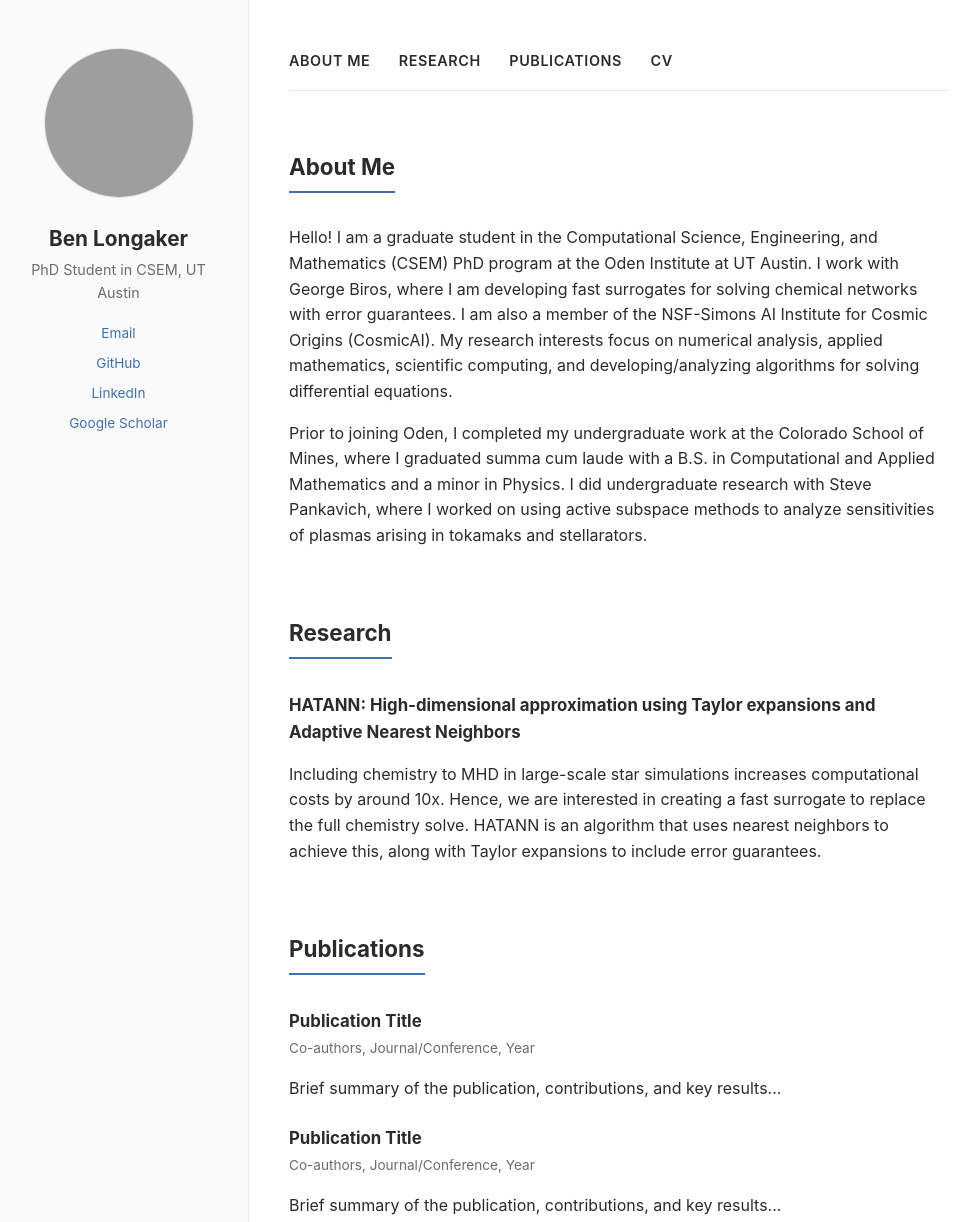
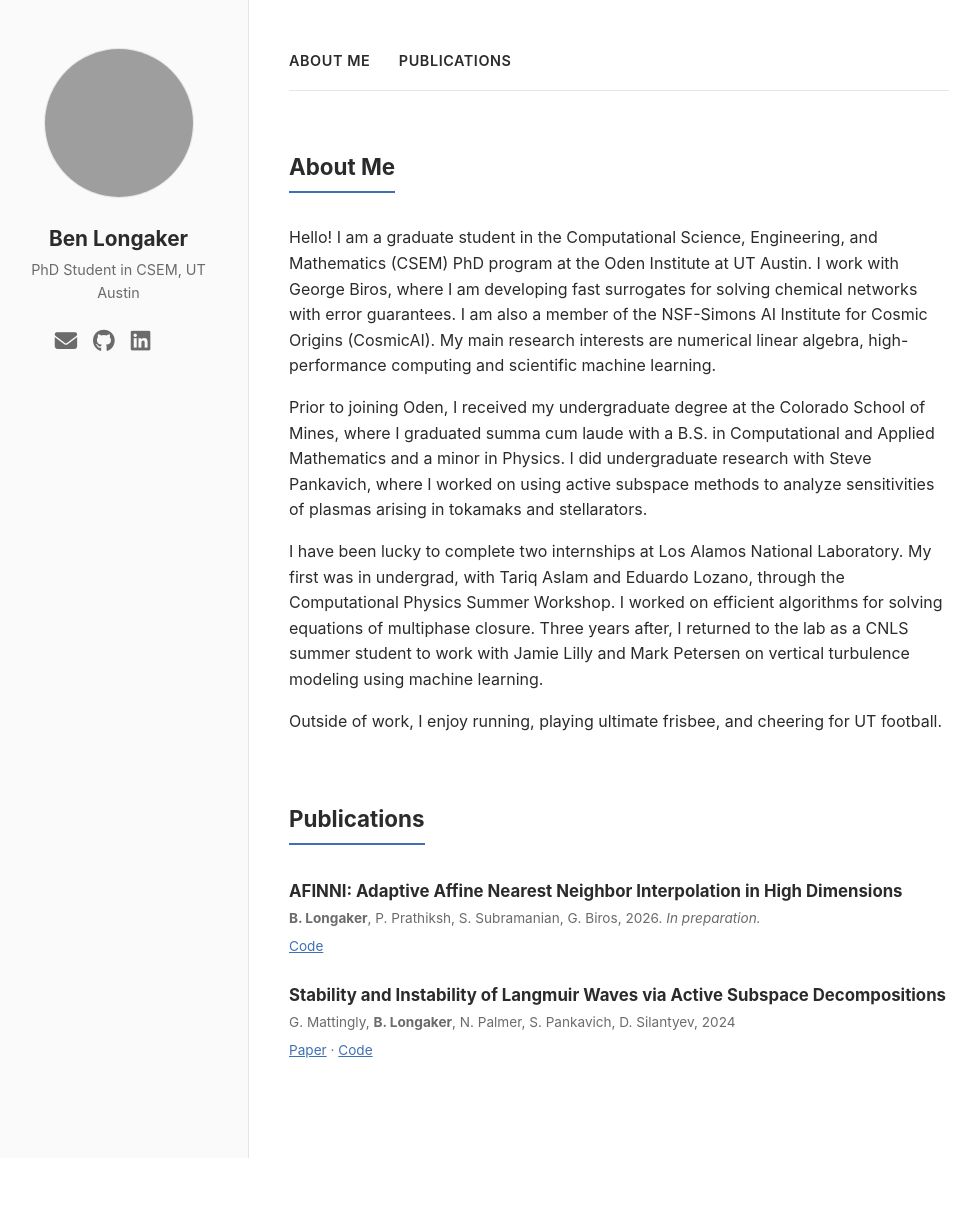
Before and after one commit to blongaker/blongaker.github.io, a plain HTML site: page index.html in a window 1280 px wide. Shown: the top 1222 px of the page, without its empty margins (151-1131 px from the left). After the commit the page ends 1158 px from the top, so only its background shows below. Drawn offline with Linux system fonts and the light colour scheme; grey boxes are pictures that could not be loaded; some icons are missing.

Commit message:
Website update

```diff
--- a/index.html
+++ b/index.html
@@ -5,7 +5,9 @@
   <meta charset="UTF-8">
   <meta name="viewport" content="width=device-width, initial-scale=1.0">
   <title>Ben Longaker</title>
-  <link rel="stylesheet" href="style.css">
+  <link rel="stylesheet" href="https://cdnjs.cloudflare.com/ajax/libs/font-awesome/6.5.1/css/all.min.css">
+  <link rel="stylesheet" href="https://cdnjs.cloudflare.com/ajax/libs/academicons/1.9.4/css/academicons.min.css">
+  <link rel="stylesheet" href="style.css?v=2">
 </head>
 
 <body>
@@ -20,10 +22,11 @@
       <p class="tagline">PhD Student in CSEM, UT Austin</p>
 
       <ul class="social-links">
-        <li><a href="mailto:blongaker@utexas.edu">Email</a></li>
-        <li><a href="https://github.com/blongaker">GitHub</a></li>
-        <li><a href="https://www.linkedin.com/in/ben-longaker">LinkedIn</a></li>
-        <li><a href="https://scholar.google.com/citations?user=sX0FjrwAAAAJ&hl=en">Google Scholar</a></li>
+        <li><a href="mailto:blongaker@utexas.edu" aria-label="Email" title="Email"><i class="fa-solid fa-envelope"></i></a></li>
+        <li><a href="https://github.com/blongaker" aria-label="GitHub" title="GitHub"><i class="fa-brands fa-github"></i></a></li>
+        <li><a href="https://www.linkedin.com/in/ben-longaker" aria-label="LinkedIn" title="LinkedIn"><i class="fa-brands fa-linkedin"></i></a></li>
+        <li><a href="https://scholar.google.com/citations?user=sX0FjrwAAAAJ&hl=en" aria-label="Google Scholar" title="Google Scholar"><i class="ai ai-google-scholar"></i></a></li>
+        <li><a href="Ben_Longaker_CV.pdf" aria-label="CV" title="CV"><i class="ai ai-cv"></i></a></li>
       </ul>
     </aside>
 
@@ -32,9 +35,7 @@
 
       <nav class="masthead">
         <a href="#about">About Me</a>
-        <a href="#research">Research</a>
         <a href="#publications">Publications</a>
-        <a href="#cv">CV</a>
       </nav>
 
       <section id="about">
@@ -44,50 +45,41 @@
           at the
           Oden Institute at UT Austin. I work with George Biros, where I am developing fast surrogates for solving
           chemical networks with error guarantees.
-          I am also a member of the NSF-Simons AI Institute for Cosmic Origins (CosmicAI). My research interests focus
-          on numerical
-          analysis, applied mathematics, scientific computing, and developing/analyzing algorithms for solving
-          differential equations.
+          I am also a member of the NSF-Simons AI Institute for Cosmic Origins (CosmicAI).
+          My main research interests are numerical linear algebra, high-performance computing and scientific machine learning.
         </p>
 
         <p>
-          Prior to joining Oden, I completed my undergraduate work at the Colorado School of Mines,
+          Prior to joining Oden, I received my undergraduate degree at the Colorado School of Mines,
           where I graduated summa cum laude with a B.S. in Computational and Applied Mathematics and a minor in Physics.
           I did undergraduate research with Steve Pankavich, where I worked on using active subspace
           methods to analyze sensitivities of plasmas arising in tokamaks and stellarators.
         </p>
-      </section>
 
-      <section id="research">
-        <h2>Research</h2>
-        <div class="entry">
-          <h3>HATANN: High-dimensional approximation using Taylor expansions and Adaptive Nearest Neighbors</h3>
-          <p>
-            Including chemistry to MHD in large-scale star simulations increases computational costs by around 10x.
-            Hence, we are interested in creating a fast surrogate to replace the full chemistry solve.
-            HATANN is an algorithm that uses nearest neighbors to achieve this, along with Taylor expansions to include
-            error guarantees.
-          </p>
-        </div>
+        <p>
+          I have been lucky to complete two internships at Los Alamos National Laboratory.
+          My first was in undergrad, with Tariq Aslam and Eduardo Lozano, through the Computational Physics Summer Workshop.
+          I worked on efficient algorithms for solving equations of multiphase closure.
+          Three years after, I returned to the lab as a CNLS summer student to work with Jamie Lilly and Mark Petersen on vertical turbulence modeling using machine learning.
+        </p>
+
+        <p>
+          Outside of work, I enjoy running, playing ultimate frisbee, and cheering for UT football.
+        </p>
       </section>
 
       <section id="publications">
         <h2>Publications</h2>
         <div class="entry">
-          <h3>Publication Title</h3>
-          <p class="meta">Co-authors, Journal/Conference, Year</p>
-          <p>Brief summary of the publication, contributions, and key results...</p>
+          <h3>AFINNI: Adaptive Affine Nearest Neighbor Interpolation in High Dimensions</h3>
+          <p class="meta"><strong>B. Longaker</strong>, P. Prathiksh, S. Subramanian, G. Biros, 2026. <i>In preparation.</i></p>
+          <p class="meta"><a href="https://github.com/ut-padas/affini">Code</a></p>
         </div>
         <div class="entry">
-          <h3>Publication Title</h3>
-          <p class="meta">Co-authors, Journal/Conference, Year</p>
-          <p>Brief summary of the publication, contributions, and key results...</p>
+          <h3>Stability and Instability of Langmuir Waves via Active Subspace Decompositions</h3>
+          <p class="meta">G. Mattingly, <strong>B. Longaker</strong>, N. Palmer, S. Pankavich, D. Silantyev, 2024</p>
+          <p class="meta"><a href="https://doi.org/10.1063/5.0245085">Paper</a> · <a href="https://github.com/gracecmatt/Plasma_Instabilities">Code</a></p>
         </div>
-      </section>
-
-      <section id="cv">
-        <h2>Curriculum Vitae</h2>
-        <p><a href="cv.pdf">Download CV (PDF)</a></p>
       </section>
 
     </div>
--- a/style.css
+++ b/style.css
@@ -70,18 +70,26 @@ body {
   padding: 0;
   margin: 0;
   display: flex;
-  flex-direction: column;
-  gap: 0.5rem;
-  font-size: 0.85rem;
+  flex-direction: row !important;
+  flex-wrap: nowrap;
+  justify-content: center;
+  gap: 1rem;
+  font-size: 1.4rem;
+}
+
+.social-links li {
+  display: inline-block;
 }
 
 .social-links a {
-  color: var(--accent);
+  display: inline-block;
+  color: var(--muted);
   text-decoration: none;
+  transition: color 0.15s ease;
 }
 
 .social-links a:hover {
-  text-decoration: underline;
+  color: var(--accent);
 }
 
 /* ---------- MAIN CONTENT ---------- */
```
Also changed, not shown: 3 other files.
